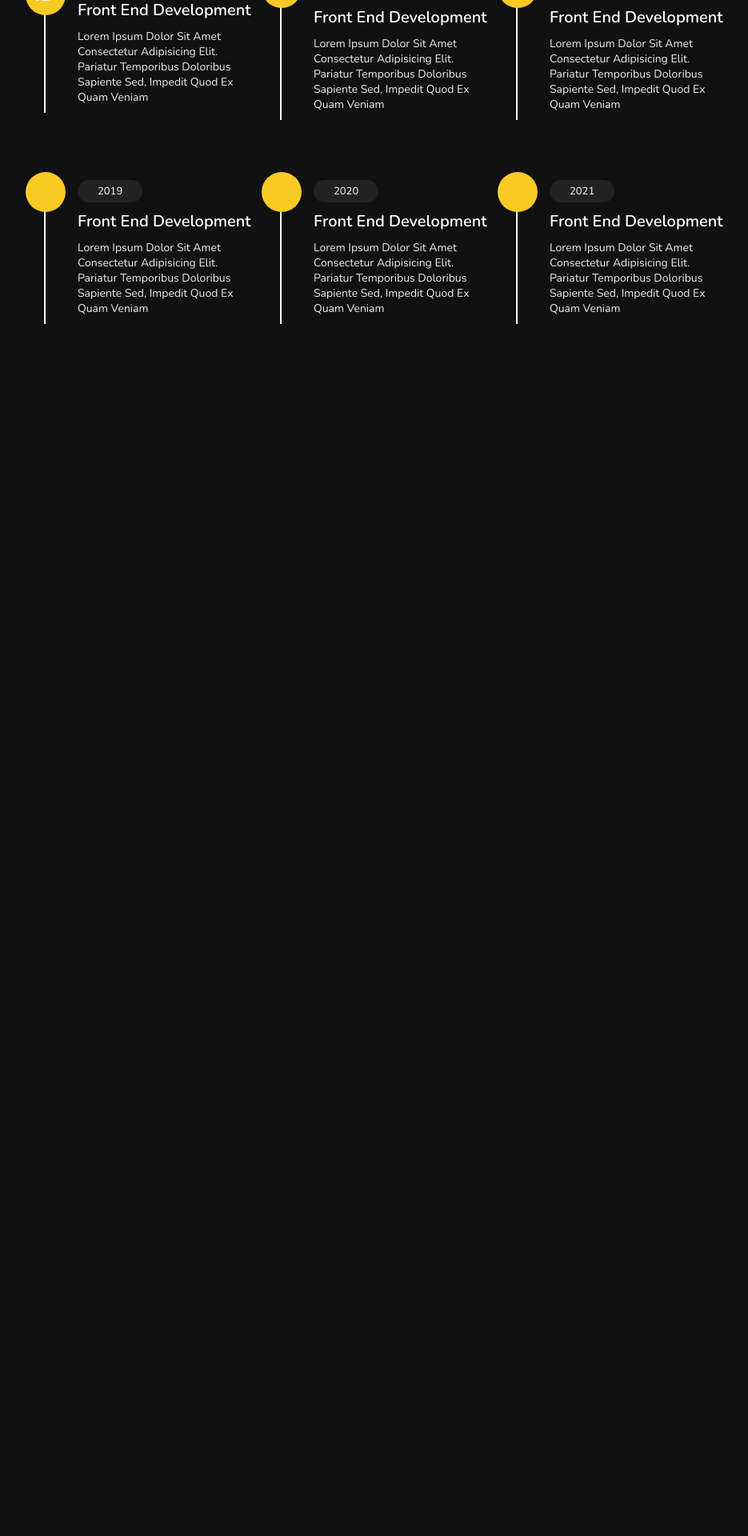
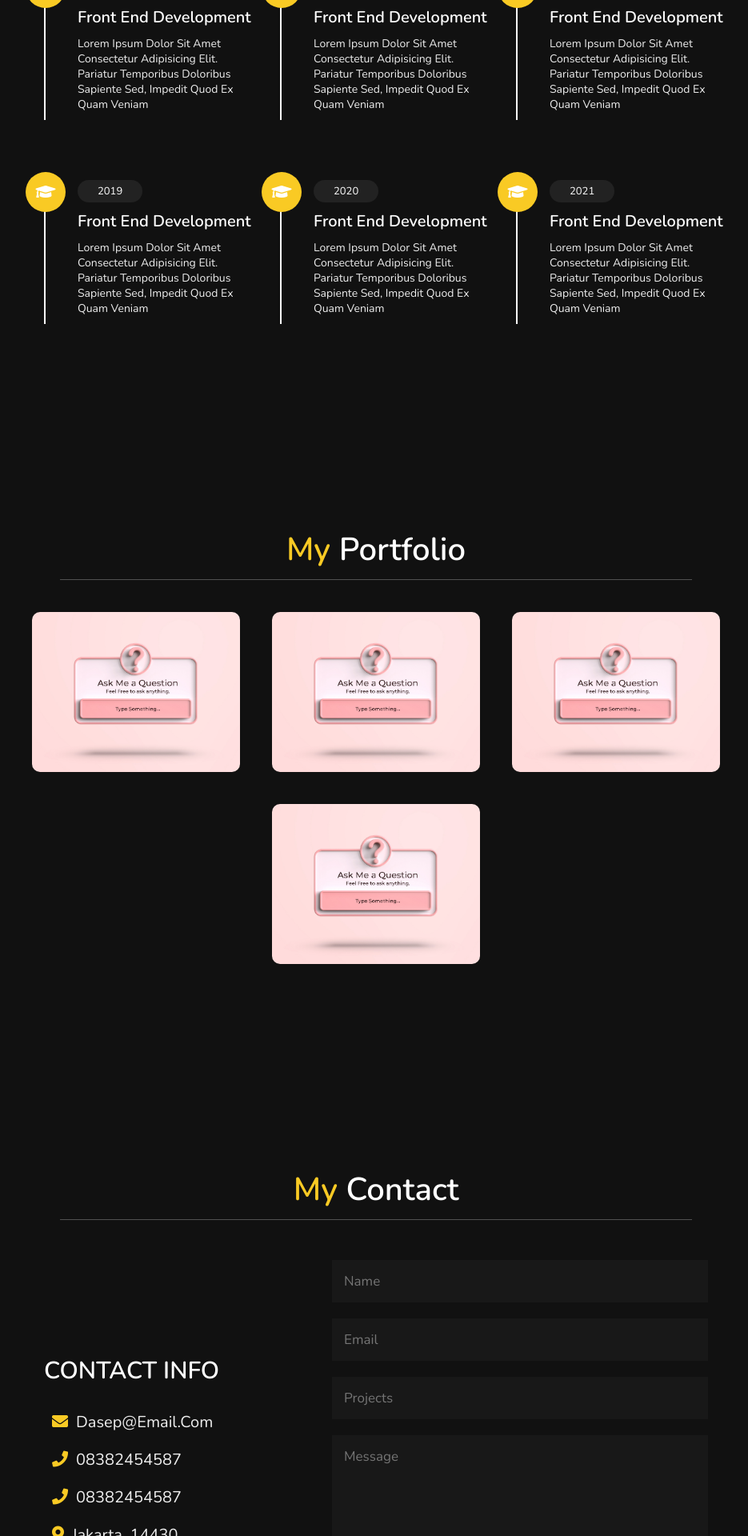
Before and after one commit to Dasep12/portfolio, a PHP site: page / in a window 1280 px wide. Shown: the part 1760-3680 px from the top of the page at 80% size, without its empty margins (345-1280 px from the left). Before the commit the page ends 2165 px from the top, so only its background shows below. Run offline with PHP 8.4, Linux system fonts and the light colour scheme.

Commit message:
cratte js

```diff
--- a/css/style.css
+++ b/css/style.css
@@ -201,6 +201,14 @@ header .navbar ul li a:hover {
   .education .box-container .box {
     width: 100%;
   }
+
+  .portfolio .box-container .box {
+    width: 100%;
+  }
+
+  .contact .row form {
+    margin: 3rem 0;
+  }
 }
 
 /* home css */
@@ -337,3 +345,93 @@ header .navbar ul li a:hover {
 }
 
 /* end of education */
+
+/* portfolio */
+.portfolio .box-container {
+  display: flex;
+  align-items: center;
+  justify-content: center;
+  flex-wrap: wrap;
+  padding: 2rem 0;
+}
+
+.portfolio .box-container .box {
+  height: 20rem;
+  width: 26rem;
+  border-radius: 1rem;
+  margin: 2rem;
+  overflow: hidden;
+  cursor: pointer;
+}
+
+.portfolio .box-container .box img {
+  height: 100%;
+  width: 100%;
+  object-fit: cover;
+}
+
+.portfolio .box-container .box:hover img {
+  transform: scale(1.2);
+}
+/* end of portfolio */
+
+/* contact */
+.contact .row {
+  display: flex;
+  align-items: center;
+  justify-content: center;
+  flex-wrap: wrap;
+}
+
+.contact .row .content {
+  flex: 1 1 30rem;
+  padding: 4rem;
+  padding-bottom: 0;
+}
+
+.contact .row form {
+  flex: 1 1 45rem;
+  padding: 2rem;
+  margin: 2rem;
+  margin-bottom: 4rem;
+}
+.contact .row form .box {
+  padding: 1.5rem;
+  margin: 1rem 0;
+  background: #3333;
+  color: #fff;
+  text-transform: none;
+  font-size: 1.7rem;
+  width: 100%;
+}
+
+.contact .row form .box::placeholder {
+  text-transform: capitalize;
+}
+
+.contact .row form .message {
+  height: 15rem;
+  resize: none;
+}
+
+.contact .row .content .title {
+  text-transform: uppercase;
+  color: #fff;
+  font-size: 3rem;
+  padding-bottom: 2rem;
+}
+
+.contact .row .content .info h3 {
+  display: flex;
+  align-items: center;
+  font-size: 2rem;
+  color: #eee;
+  padding: 1rem;
+  font-weight: normal;
+}
+
+.contact .row .content .info h3 i {
+  padding-right: 1rem;
+  color: var(--yellow);
+}
+/* end contact */
--- a/index.html
+++ b/index.html
@@ -105,8 +105,8 @@
       <div class="box-container">
         <div class="box">
           <i class="fas fa-graduation-cap"></i>
+          <span>2016</span>
           <h3>front end development</h3>
-
           <p>
             Lorem ipsum dolor sit amet consectetur adipisicing elit. Pariatur
             temporibus doloribus sapiente sed, impedit quod ex quam veniam
@@ -114,7 +114,7 @@
         </div>
 
         <div class="box">
-          <i class="fa fa-graduation"></i>
+          <i class="fas fa-graduation-cap"></i>
           <span>2017</span>
           <h3>front end development</h3>
           <p>
@@ -124,7 +124,7 @@
         </div>
 
         <div class="box">
-          <i class="fas fa-graduation"></i>
+          <i class="fas fa-graduation-cap"></i>
           <span>2018</span>
           <h3>front end development</h3>
           <p>
@@ -134,7 +134,7 @@
         </div>
 
         <div class="box">
-          <i class="fa fa-graduation"></i>
+          <i class="fas fa-graduation-cap"></i>
           <span>2019</span>
           <h3>front end development</h3>
           <p>
@@ -144,7 +144,7 @@
         </div>
 
         <div class="box">
-          <i class="fa fa-graduation"></i>
+          <i class="fas fa-graduation-cap"></i>
           <span>2020</span>
           <h3>front end development</h3>
           <p>
@@ -154,7 +154,7 @@
         </div>
 
         <div class="box">
-          <i class="fa fa-graduation"></i>
+          <i class="fas fa-graduation-cap"></i>
           <span>2021</span>
           <h3>front end development</h3>
           <p>
@@ -165,6 +165,62 @@
       </div>
     </section>
     <!-- end of education -->
+
+    <!-- portfolio -->
+    <section class="portfolio" id="portfolio">
+      <h1 class="heading"><span>my </span>portfolio</h1>
+
+      <div class="box-container">
+        <div class="box">
+          <img src="img/image.jpg" alt="" />
+        </div>
+        <div class="box">
+          <img src="img/image.jpg" alt="" />
+        </div>
+        <div class="box">
+          <img src="img/image.jpg" alt="" />
+        </div>
+        <div class="box">
+          <img src="img/image.jpg" alt="" />
+        </div>
+      </div>
+    </section>
+    <!-- end of portfolio -->
+
+    <!-- contact -->
+    <section class="contact" id="contact">
+      <h1 class="heading"><span>my </span>contact</h1>
+      <div class="row">
+        <div class="content">
+          <h3 class="title">contact info</h3>
+          <div class="info">
+            <h3><i class="fas fa-envelope"></i> dasep@email.com</h3>
+            <h3><i class="fas fa-phone"></i> 08382454587</h3>
+            <h3><i class="fas fa-phone"></i> 08382454587</h3>
+            <h3><i class="fas fa-map-marker-alt"></i> Jakarta ,14430</h3>
+          </div>
+        </div>
+
+        <form action="">
+          <input type="text" placeholder="name" class="box" />
+          <input type="email" placeholder="email" class="box" />
+          <input type="text" placeholder="projects" class="box" />
+          <textarea
+            name=""
+            id=""
+            cols="30"
+            rows="10"
+            placeholder="message"
+            class="box message"
+          ></textarea>
+
+          <button class="btn" type="submit">
+            send <i class="fas fa-paper-plane"></i>
+          </button>
+        </form>
+      </div>
+    </section>
+    <!-- end of contact -->
     <script
       src="https://code.jquery.com/jquery-3.6.0.js"
       integrity="sha256-H+K7U5CnXl1h5ywQfKtSj8PCmoN9aaq30gDh27Xc0jk="
--- a/js/script.js
+++ b/js/script.js
@@ -8,4 +8,16 @@ $(document).ready(function() {
         $("#menu").removeClass('fa-times');
         $("header").removeClass('toggle');
     })
+
+    //smooth scrolling
+    $('a[href*="#"]').on('click',function(e){
+        e.preventDefault();
+        $('html,body').animate({
+            scrollTop : $($(this).attr('href')).offset().top ,
+        },
+
+        500 ,
+        'linear'
+        )
+    })
 })
```
Also changed, not shown: img/image.jpg (added), img/scroll-top-img.png (added).
